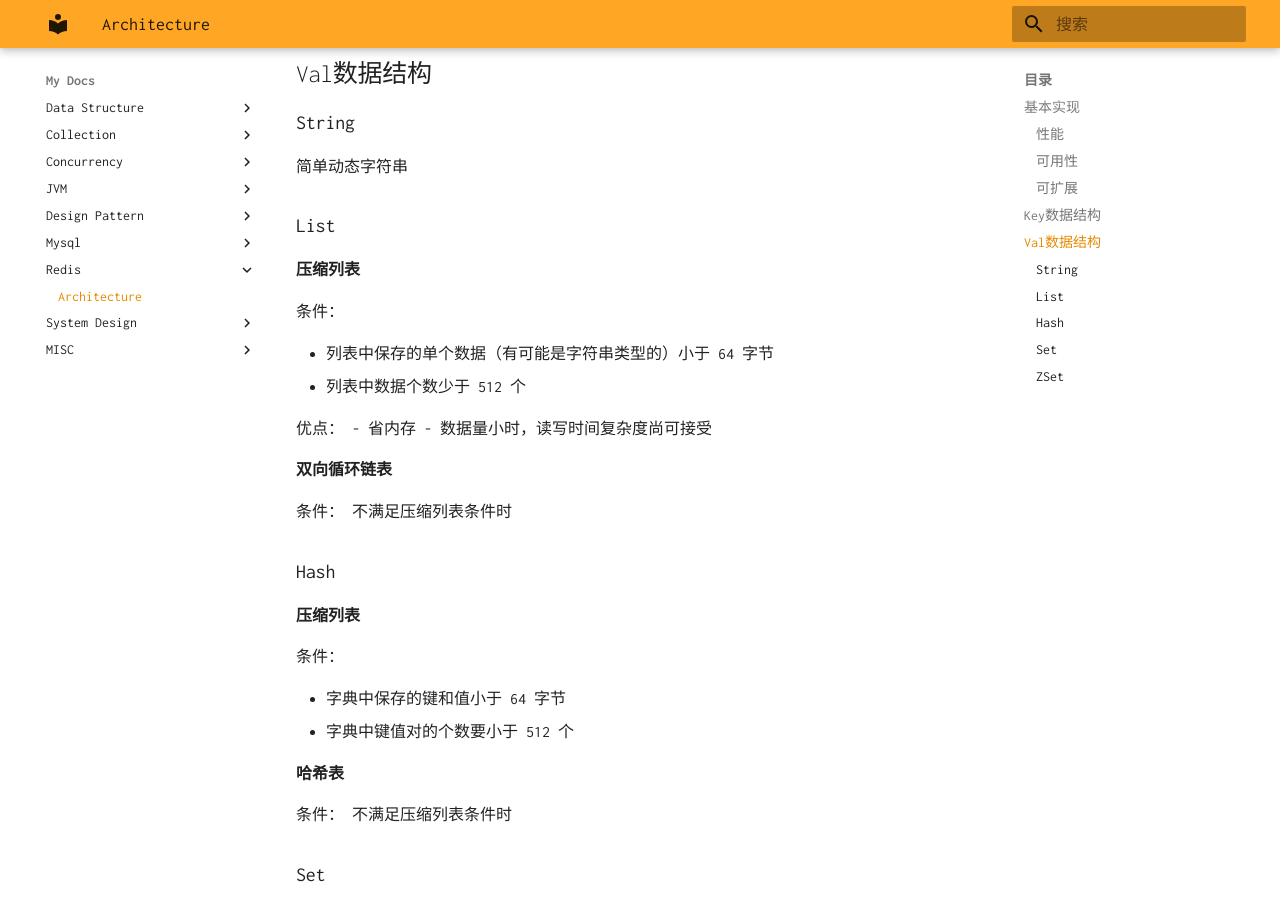
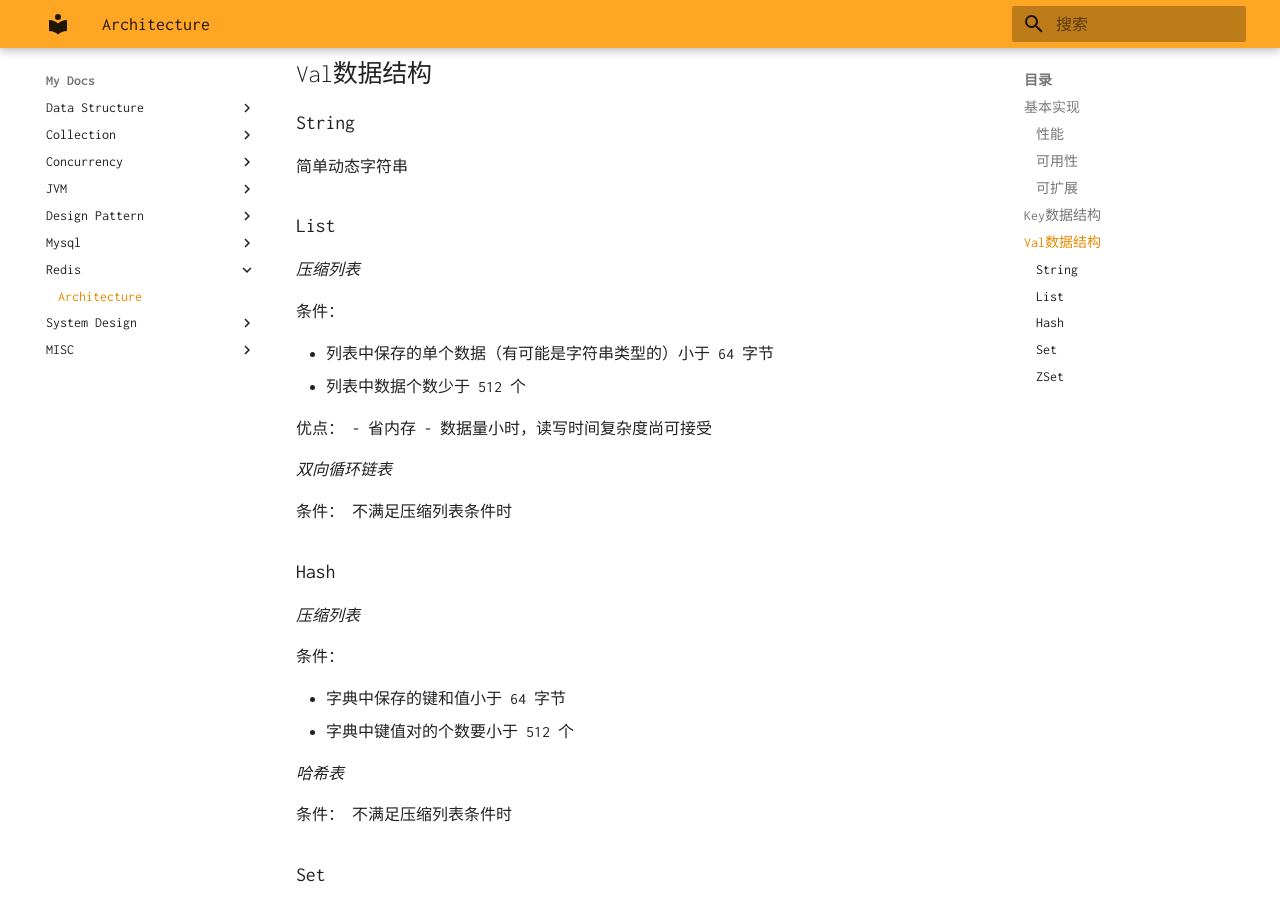
Before and after one commit to naaive/docs, an MkDocs documentation site: the page built from docs/redis/architecture.md, in a window 1280 px wide and 900 px high, scrolled down 702 px. Built offline with MkDocs 1.6.1 and Material for MkDocs 9.7.7, drawn with Linux system fonts in a browser that asks for light colours.

```diff
--- a/docs/redis/architecture.md
+++ b/docs/redis/architecture.md
@@ -24,7 +24,7 @@
 
 ###  List
 
-**压缩列表**
+*压缩列表*
 
 
 条件：
@@ -36,7 +36,7 @@
 - 省内存
 - 数据量小时，读写时间复杂度尚可接受
 
-**双向循环链表**
+*双向循环链表*
 
 
 条件：
@@ -44,7 +44,7 @@
 
 ###  Hash
 
-**压缩列表**
+*压缩列表*
 
 
 条件：
@@ -52,7 +52,7 @@
 - 字典中保存的键和值小于 64 字节
 - 字典中键值对的个数要小于 512 个
 
-**哈希表**
+*哈希表*
 
 
 条件：
@@ -60,7 +60,7 @@
 
 ###  Set
 
-**有序数组**
+*有序数组*
 
 
 条件：
@@ -68,7 +68,7 @@
 - 存储的数据都是整数
 - 存储的数据元素个数不超过 512 个
 
-**哈希表**
+*哈希表*
 
 
 条件：
@@ -76,7 +76,7 @@
 
 ###  ZSet
 
-**压缩列表**
+*压缩列表*
 
 
 条件：
@@ -84,7 +84,7 @@
 - 所有数据的大小都要小于 64 字节
 - 元素个数要小于 128 个
 
-**跳表**
+*跳表*
 
 
 条件：
```
